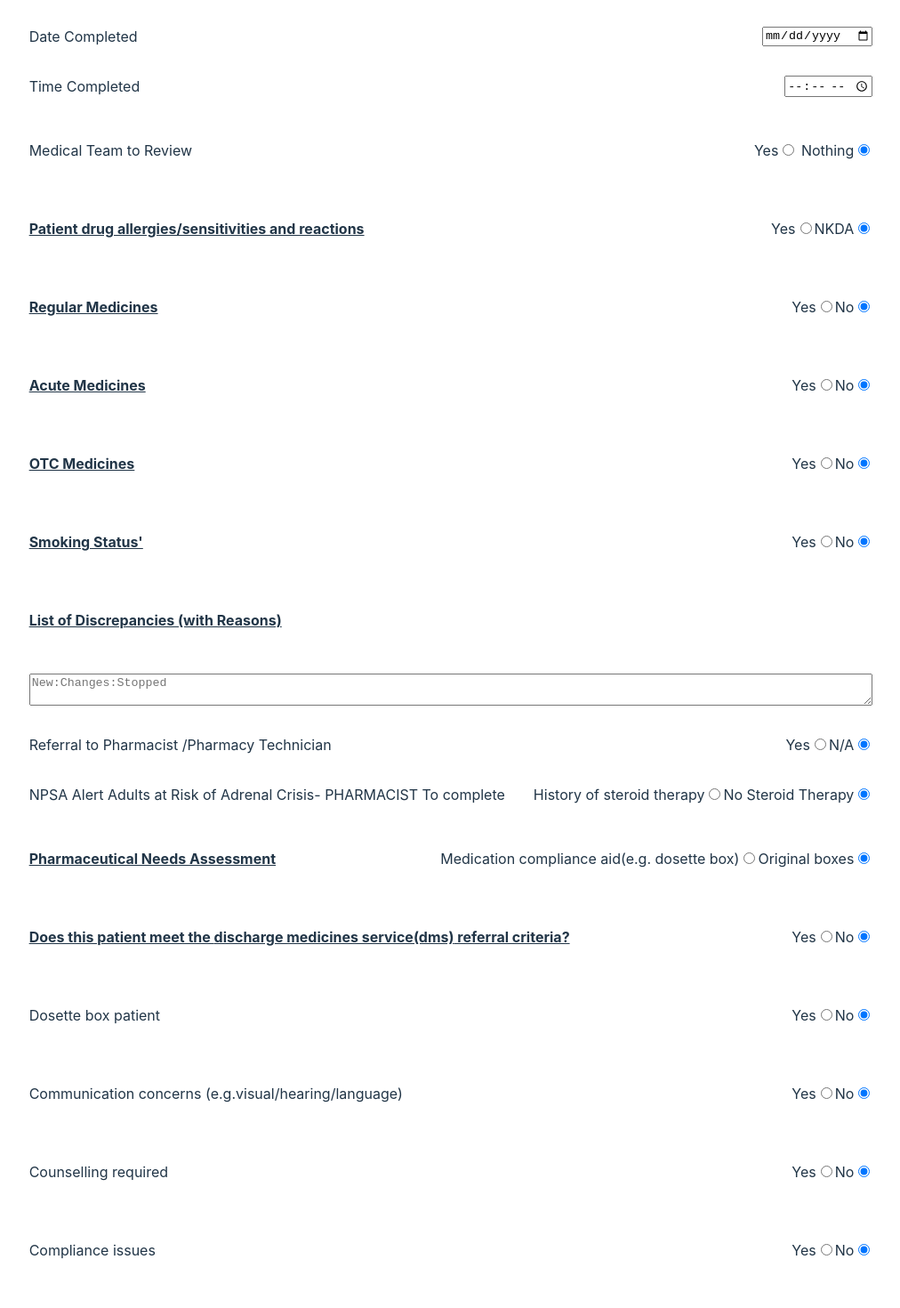
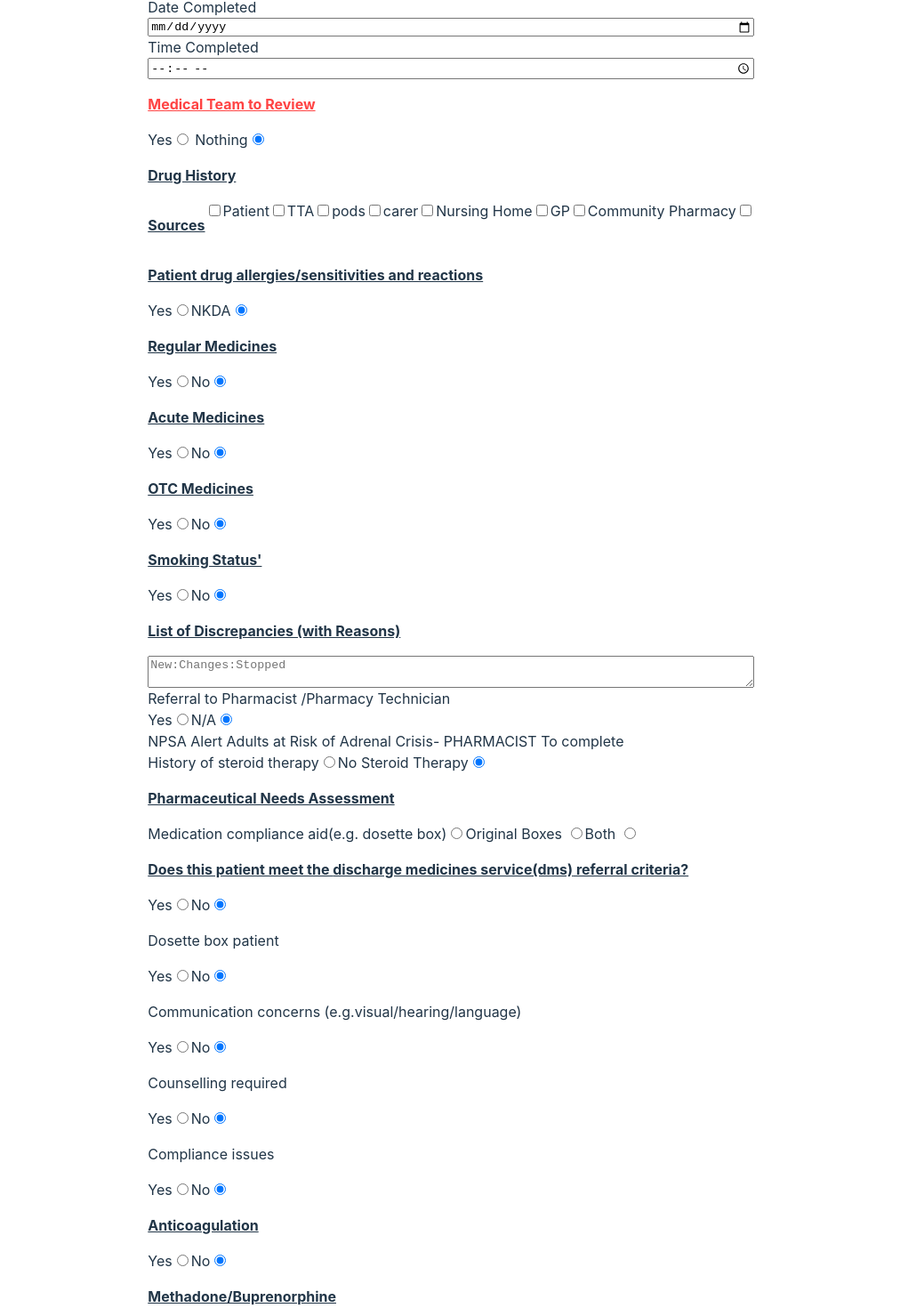
Before and after one commit to Pharma2022/SCR-Autosummarise, a React (Vite) app: page / in a window 1280 px wide. Shown: the part 171-1641 px from the top of the page at 89% size, without its empty margins (133-1145 px from the left). Built offline with nearby package versions, Linux system fonts and the light colour scheme.

Commit message:
Added remaining form inputs

```diff
--- a/src/components/CheckBox.jsx
+++ b/src/components/CheckBox.jsx
@@ -0,0 +1,18 @@
+import React from 'react'
+import { useFormContext } from '../context/formContext'
+
+const CheckBox = ({title,value,name}) => {
+    const {handleChange}=useFormContext()
+  return (
+    <label>{title}
+           <input
+                type="checkbox"
+                checked={value}
+                onChange={handleChange}
+                name={name}
+            />
+    </label>
+  )
+}
+
+export default CheckBox
--- a/src/components/Date.jsx
+++ b/src/components/Date.jsx
@@ -8,7 +8,7 @@ const {handleChange}=useFormContext()
 
 
   return (
-    <div className='form-row flex-row'>
+    <div className='form-row flex-col'>
     <label htmlFor={name}>{title}</label>
     <input name={name} value={value} onChange={handleChange} type='date'/>
     </div>
--- a/src/components/Form.jsx
+++ b/src/components/Form.jsx
@@ -4,23 +4,28 @@ import { useFormContext } from '../context/formContext'
 import TextInput from './TextInput'
 import Date from './Date'
 import Time from './Time'
-import YesNoRadio from './YesNoRadio'
+import {YesNoRadio,Radio,RadioLabel} from './Radios'
 import TextArea from './TextArea'
 import NumberInput from './NumberInput'
 import Label from './Label'
+import CheckBox from './CheckBox'
 
 
 const Form = () => {
     const { form }=useFormContext()
         const {
           completedBy,reconciledBy,transcribedBy,dateCompleted,timeCompleted,medReviewRequired,medReviewComments,
+          SCR,SCRupdated,patient,eTTA,eTTADate,pods,carer,nursingHome,GP,chemist,
           hasAllergy,allergies,hasRegMeds,regMeds,hasAcuteMeds,acuteMeds,hasOtcMeds,otcMeds,
           smokes,cigNum,smokingAdvice,smokingAdviceComments,nrtConsent,preferredNrt,smokingReferral,
           discrepancies,pharmReferral,pharmReferralComments,
           hasSteroids,longTermHigh,longTermHighIndication,hasIcs,ics,hasEmergencySteroids,emergencySteroids,
           isMca,isDms,hasDmsConsent,isDosette,chemistName,chemistNo,odsCode,nhsMail,lastSupplyDate,
           commsIssues,commsIssuesComments, counsellingReq,counsellingReqComments,compliance,complianceComments,
-          hasWarfarin,warfarinIndication,warfarinRange,warfarinDose,warfarinDuration,warfarinLastAppt,warfarinINR,warfarinClinic,warfarinClinicContactNo,warfarinClinicEmail,warfarinNextAppt
+          hasWarfarin,warfarinIndication,warfarinRange,warfarinDose,warfarinDuration,warfarinLastAppt,warfarinINR,warfarinClinic,warfarinClinicContactNo,warfarinClinicEmail,warfarinNextAppt,
+          hasOpioidReplacement,opioid,opioidDose,lastOpioidSupply,opioidChemistNameAndNo,dals,dalsContactNo,keyWorkerName,
+          medsSupply,topUpMeds,
+
               }=form
     const handleSubmit=(e)=>{
         e.preventDefault()
@@ -29,45 +34,60 @@ const Form = () => {
 
   return (
     <form className='container flex-col' onSubmit={handleSubmit} >
-         <TextInput name='completedBy' value={completedBy} title='Completed by'/>
-         <TextInput name='reconciledBy' value={reconciledBy} title='Reconciled by'/>
-         <TextInput name='transcribedBy' value={transcribedBy} title='Transcribed by'/>
-         <Date name='dateCompleted' value={dateCompleted} title='Date Completed'/>
-         <Time name='timeCompleted' value={timeCompleted} title='Time Completed'/>
+         <TextInput name='completedBy'   value={completedBy}    title='Completed by'/>
+         <TextInput name='reconciledBy'  value={reconciledBy}   title='Reconciled by'/>
+         <TextInput name='transcribedBy' value={transcribedBy}  title='Transcribed by'/>
+         <Date      name='dateCompleted' value={dateCompleted}  title='Date Completed'/>
+         <Time      name='timeCompleted' value={timeCompleted}  title='Time Completed'/>
 
-         <YesNoRadio
-               label={<p>Medical Team to Review</p>} value={medReviewRequired}
-               name='medReviewRequired'no=' Nothing'>
+         <YesNoRadio   label={<p className='bold underline red'>Medical Team to Review</p>} value={medReviewRequired}
+                      name='medReviewRequired'no=' Nothing'>
               <TextArea name='medReviewComments' value={medReviewComments}/>
          </YesNoRadio>
+         <p className='bold underline left'>Drug History </p>
+         <div className='form-row flex-row wrap'>
+          <p className='bold underline'> Sources</p>
 
-          <YesNoRadio
-               label={<p className='bold underline'>Patient drug allergies/sensitivities and reactions</p>}
+            <CheckBox  name='SCR'            value={SCR}          title={SCR} />
+            {SCR&&
+            <Date      name='SCRupdated'     value={SCRupdated}   title='SCR last updated'/>}
+            <CheckBox  name='patient'        value={patient}      title='Patient'/>
+            <CheckBox  name='eTTA'           value={eTTA}         title='TTA'/>
+            {eTTA&&
+            <Date      name='eTTADate'       value={eTTADate}     title='TTA Date'/>}
+            <CheckBox  name='pods'           value={pods}         title='pods'/>
+            <CheckBox  name='carer'          value={carer}        title='carer'/>
+            <CheckBox  name='nursingHome'    value={nursingHome}  title='Nursing Home'/>
+            <CheckBox  name='GP'             value={GP}           title='GP'/>
+            <CheckBox  name='chemist'        value={chemist}      title='Community Pharmacy'/>
+
+
+         </div>
+
+
+          <YesNoRadio label={<p className='bold underline'>Patient drug allergies/sensitivities and reactions</p>}
                 value={hasAllergy} name='hasAllergy'no='NKDA'>
               <TextArea name='allergies' value={allergies}/>
           </YesNoRadio>
 
-          <YesNoRadio
-                label={<p className='bold underline'>Regular Medicines </p>}
+          <YesNoRadio  label={<p className='bold underline'>Regular Medicines </p>}
                 value={hasRegMeds} name='hasRegMeds'>
                <TextArea  name='regMeds' value={regMeds}/>
           </YesNoRadio>
 
-          <YesNoRadio
-                 label={<p className='bold underline'>Acute Medicines </p>}
+          <YesNoRadio   label={<p className='bold underline'>Acute Medicines </p>}
                  value={hasAcuteMeds} name='hasAcuteMeds'>
                <TextArea name='acuteMeds' value={acuteMeds}/>
           </YesNoRadio>
 
-           <YesNoRadio
-                 label={<p className='bold underline'>OTC Medicines</p>}
+           <YesNoRadio  label={<p className='bold underline'>OTC Medicines</p>}
                  value={hasOtcMeds} name='hasOtcMeds'>
                 <TextArea name='otcMeds' value={otcMeds}/>
           </YesNoRadio>
 
-          <YesNoRadio
-            label={<p className='bold underline'>Smoking Status'</p>   } value={smokes} name='smokes'>
-                   <NumberInput title='Number of cigarettes smoked per day' name='cigNum' value={""||cigNum}/>
+          <YesNoRadio   label={<p className='bold underline'>Smoking Status'</p>   }
+                value={smokes} name='smokes'>
+                  <NumberInput title='Number of cigarettes smoked per day' name='cigNum' value={""||cigNum}/>
                   <YesNoRadio label='Smoking cessation advice given'  name='smokingAdvice' value={smokingAdvice} >
                         <TextArea name='smokingAdviceComments' value={smokingAdviceComments} placeholder={'Specify'}/>
                   </YesNoRadio>
@@ -113,9 +133,12 @@ const Form = () => {
           </YesNoRadio>
           {
           <Fragment >
-              <YesNoRadio label={<p className='bold underline'>Pharmaceutical Needs Assessment</p>}
-                name='isMca' value={isMca} yes='Medication compliance aid(e.g. dosette box)' no='Original boxes'></YesNoRadio>
 
+              <RadioLabel label={<p className='bold underline'>Pharmaceutical Needs Assessment</p>}>
+                <Radio name='isMca' title={'Medication compliance aid(e.g. dosette box)'} value='dosetteBox' property={isMca} />
+                <Radio name='isMca' title={'Original Boxes '} value='originalBoxes' property={isMca} />
+                <Radio name='isMca' title={'Both '} value='both' property={isMca} />
+              </RadioLabel>
               <YesNoRadio label={<p className='bold underline'>Does this patient meet the <span className='bold'>discharge medicines service(dms)</span> referral criteria?</p>}
                 name='isDms' value={isDms}  >
                     <YesNoRadio  label={<p>If yes, complete all community pharmacy details including ODS code (obtainable from SCR).Has the patient given consent to send information to the nominated pharmacy?</p>}
@@ -124,12 +147,13 @@ const Form = () => {
 
               </YesNoRadio>
 
-              <YesNoRadio   label={<p>Dosette box patient</p>}  name='isDosette' value={isDosette}>
-                      <TextInput name='chemistName' value={chemistName}     title='Community pharmacy name'/>
-                      <TextInput name='chemistNo'   value={chemistNo}       title='Contact number'/>
-                      <TextInput name='odsCode'     value={odsCode}         title='ODS Code'/>
-                      <TextInput name='nhsMail'     value={nhsMail}         title='NHS Email'/>
-                      <Date name='lastSupplyDate'   value={lastSupplyDate}  title='Date of last supply'/>
+              <YesNoRadio   label={<p>Dosette box patient</p>}
+                                 name='isDosette' value={isDosette}>
+                      <TextInput name='chemistName'     value={chemistName}     title='Community pharmacy name'/>
+                      <TextInput name='chemistNo'       value={chemistNo}       title='Contact number'/>
+                      <TextInput name='odsCode'         value={odsCode}         title='ODS Code'/>
+                      <TextInput name='nhsMail'         value={nhsMail}         title='NHS Email'/>
+                      <Date      name='lastSupplyDate'  value={lastSupplyDate}  title='Date of last supply'/>
               </YesNoRadio>
               <YesNoRadio label={<p>Communication concerns (e.g.visual/hearing/language)</p>} name='commsIssues' value={commsIssues}>
                       <TextArea name='commsIssuesComments' value={commsIssuesComments} placeholder='Specify'/>
@@ -140,7 +164,15 @@ const Form = () => {
               <YesNoRadio label={<p>Compliance issues</p>} name='compliance' value={compliance}>
                       <TextArea name='complianceComments' value={complianceComments} placeholder='Specify'/>
               </YesNoRadio>
-
+              {commsIssues&&
+              <Fragment>
+              <p>Any patients with a language barrier please use 'The Big Word' translation service</p>
+                  <a href='https://my.northmid.nhs.uk/the-big-word---translation-service' target='_blank'>Big Word Translation Service Link
+                  </a>
+                <p>
+                  Bigword access code: ***
+                </p>
+                </Fragment>}
               <YesNoRadio label={<p className='bold underline'>Anticoagulation</p>} name='hasWarfarin' value={hasWarfarin}>
                       <TextInput name='warfarinIndication'      value={warfarinIndication}         title='Indication' />
                       <TextInput name='warfarinRange'           value={warfarinRange}              title='Target Range' />
@@ -150,9 +182,37 @@ const Form = () => {
                       <TextInput name='warfarinINR'             value={warfarinINR}                title='Last INR Result'/>
                       <TextInput name='warfarinClinic'          value={warfarinClinic}             title='Name of anticoagulation clinic/provider'/>
                       <TextInput name='warfarinClinicContactNo' value={warfarinClinicContactNo}    title='Contact number of provider'/>
-                      <TextInput name='warfarinClinicEmail' value={warfarinClinicEmail}            title='Email of provider'/>
+                      <TextInput name='warfarinClinicEmail'     value={warfarinClinicEmail}        title='Email of provider'/>
                       <Date      name='warfarinNextAppt'        value={warfarinNextAppt}           title='Date of next appointment' />
               </YesNoRadio>
+
+
+              <YesNoRadio label={<p className='bold underline'>Methadone/Buprenorphine</p>} name={'hasOpioidReplacement'} value={hasOpioidReplacement}>
+                      <RadioLabel label={<p >If normally on methadone/buprenorphine please provide the following details</p>}>
+                        <Radio    name='opioid' title={'Methadone'} value='methadone' property={opioid} />
+                        <Radio    name='opioid' title={'Buprenorphine'} value='buprenorphine' property={opioid} />
+                      </RadioLabel>
+                      <TextInput  name='opioidDose'             value={opioidDose}                title={'Dose'}/>
+                      {opioid&&
+                      <Date       name='opioidDose'             value={lastOpioidSupply}          title={`last supply of ${opioid}`}/>}
+                      <TextInput  name='opioidChemistNameAndNo' value={opioidChemistNameAndNo}    title={'Dose'}/>
+                      <TextInput  name='dals'                   value={dals}                      title={'Details of drug advisory service'}/>
+                      <TextInput  name='dalsContactNo'          value={dalsContactNo}             title={'Contact No (Grove/Enable/other)'}/>
+                      <TextInput  name='keyWorkerName'          value={keyWorkerName}             title={'Key worker name'}/>
+                      <a href="https://my.northmid.nhs.uk/download.cfm?ver=12635" target="_blank">Please refer to methadone guideline</a>
+              </YesNoRadio>
+
+              <RadioLabel label={<p className='bold underline left '>Medicines for discharge</p>} col={true}>
+                      <Radio    name='medsSupply' title={'Has own supply at home, supply new and changed medicines only'} value='ownSupply' property={medsSupply} />
+                      <Radio    name='medsSupply' title={'Has own supply at home but needs the following medicines only (please list)'} value='topUp' property={medsSupply} />
+                      {medsSupply==='topUp'&&
+                      <TextInput name='topUpMeds' value={topUpMeds} placeholder='Specify'/>
+                      }
+                      <Radio    name='medsSupply' title={'Supply all medicines'} value='supplyAll' property={medsSupply} />
+
+              </RadioLabel>
+
+
           </Fragment>
 
           }
--- a/src/components/Label.jsx
+++ b/src/components/Label.jsx
@@ -3,7 +3,7 @@ import React, { Fragment } from 'react'
 const Label = ({label,name,children}) => {
   return (
     <Fragment>
-    <div className='form-row flex-row'>
+    <div className='form-row flex-col'>
     <label htmlFor={name}>{label}</label>
 
 
--- a/src/components/YesNoRadio.jsx
+++ b/src/components/Radios.jsx
@@ -2,14 +2,24 @@ import React, { Fragment } from 'react'
 import { useFormContext } from '../context/formContext'
 import {nanoid} from 'nanoid'
 
-const RadioLabel=({label,children})=>(
-<div className='form-row flex-row' >
+const RadioLabel=({label,children,col})=>(
+<div className='form-row flex-col' >
     <span>{label}</span>
-    <span>{children}</span>
+    <span className={col?'flex-col':null}>{children}</span>
 </div>
 
 )
 
+const Radio=({name,title,value,property})=>{
+  const {handleChange}=useFormContext()
+  return(
+
+    <label >{title}
+    <input    type="radio" name={name} value={value} onChange={handleChange} checked={property===value}  />
+    </label>
+
+  )
+}
 
 
 const YesNoRadio = ({label,value,name,yes,no,children}) => {
@@ -39,4 +49,4 @@ const YesNoRadio = ({label,value,name,yes,no,children}) => {
   )
 }
 
-export default YesNoRadio
+export {YesNoRadio,Radio,RadioLabel}
--- a/src/components/TextInput.jsx
+++ b/src/components/TextInput.jsx
@@ -8,7 +8,7 @@ const {handleChange}=useFormContext()
 
 
   return (
-    <div className='form-row flex-row'>
+    <div className='form-row flex-col'>
     <label htmlFor={name}>{title}</label>
     <input type='text' name={name} value={value} onChange={handleChange} />
     </div>
--- a/src/components/Time.jsx
+++ b/src/components/Time.jsx
@@ -8,7 +8,7 @@ const {handleChange}=useFormContext()
 
 
   return (
-    <div className='form-row flex-row'>
+    <div className='form-row flex-col'>
     <label htmlFor={name}>{title}</label>
     <input name={name} value={value} onChange={handleChange} type='time'/>
     </div>
--- a/src/hooks/useForm.jsx
+++ b/src/hooks/useForm.jsx
@@ -8,6 +8,7 @@ const useForm = () => {
 
         completedBy:"",reconciledBy:"",transcribedBy:"",dateCompleted:"",timeCompleted:"",
         medReviewRequired:"",medReviewComments:"",
+        SCR:"",SCRupdated:"",patient:"",eTTA:"",eTTADate:"",pods:"",carer:"",nursingHome:"",GP:"",chemist:"",
         hasAllergy:"", allergies:"",hasRegMeds:"",regMeds:"",hasAcuteMeds:"",acuteMeds:"",hasOtcMeds:"",otcMeds:"",
         smokes:"",cigNum:"",smokingAdvice:"",smokingAdviceComments:"",nrtConsent:"",preferredNrt:"",smokingReferral:"",
         discrepancies:"",pharmReferral:"",pharmReferralComments:"",
@@ -15,6 +16,8 @@ const useForm = () => {
         isMca:"",isDms:"",hasDmsConsent:"",isDosette:"",chemistName:"",chemistNo:"",odsCode:"",nhsMail:"",lastSupplyDate:"",
         commsIssues:"",commsIssuesComments:"", counsellingReq:"",counsellingReqComments:"",compliance:"",complianceComments:"",
         hasWarfarin:"",warfarinIndication:"",warfarinRange:"",warfarinDose:"",warfarinDuration:"",warfarinLastAppt:"",warfarinINR:"",warfarinClinic:"",warfarinClinicContactNo:"",warfarinClinicEmail:"",warfarinNextAppt:"",
+        hasOpioidReplacement:"",opioid:"",opioidDose:"",lastOpioidSupply:"",opioidChemistNameAndNo:"",dals:"",dalsContactNo:"",keyWorkerName:"",
+        medsSupply:"",topUpMeds:"",
 
 
     })
--- a/src/index.css
+++ b/src/index.css
@@ -59,6 +59,7 @@ button:focus-visible {
 .flex-col{
   display: flex;
   flex-direction: column;
+  justify-content: flex-start;
 }
 .flex-row{
   display: flex;
@@ -66,12 +67,13 @@ button:focus-visible {
 }
 .container{
   width: 100%;
-  gap:2em;
+
+  text-align: left;
 
 }
 .form-row{
-  gap:2em;
-  align-items: center;
+
+
 }
 
 
@@ -93,3 +95,12 @@ button:focus-visible {
 .bold{
   font-weight: 700;
 }
+.red{
+  color: rgba(255, 0, 0, 0.737);
+}
+.left{
+  text-align: left;
+}
+.wrap{
+  flex-wrap: wrap;
+}
```
Also changed, not shown: src/components/CheckBoxLabel.jsx (deleted).
